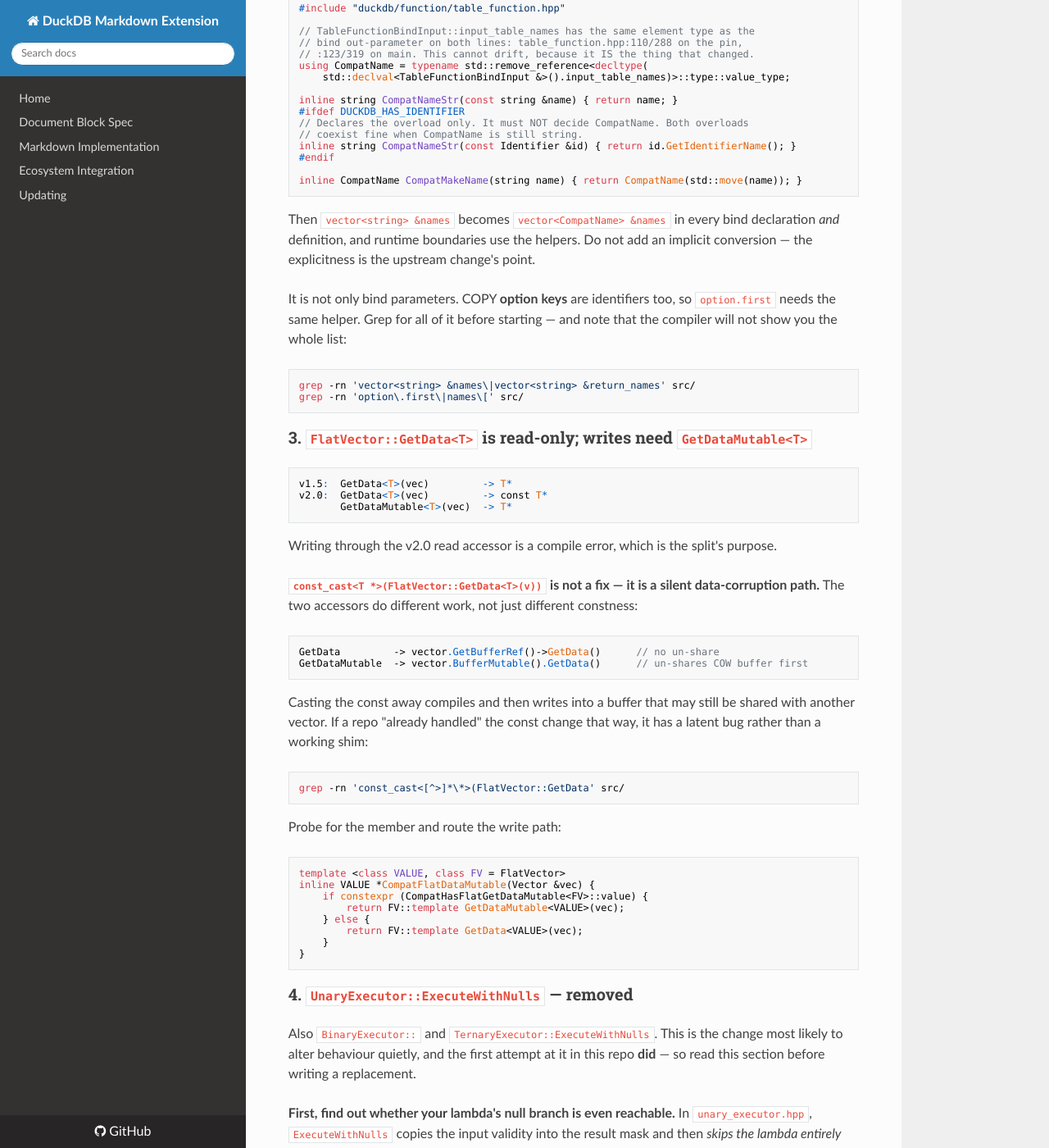
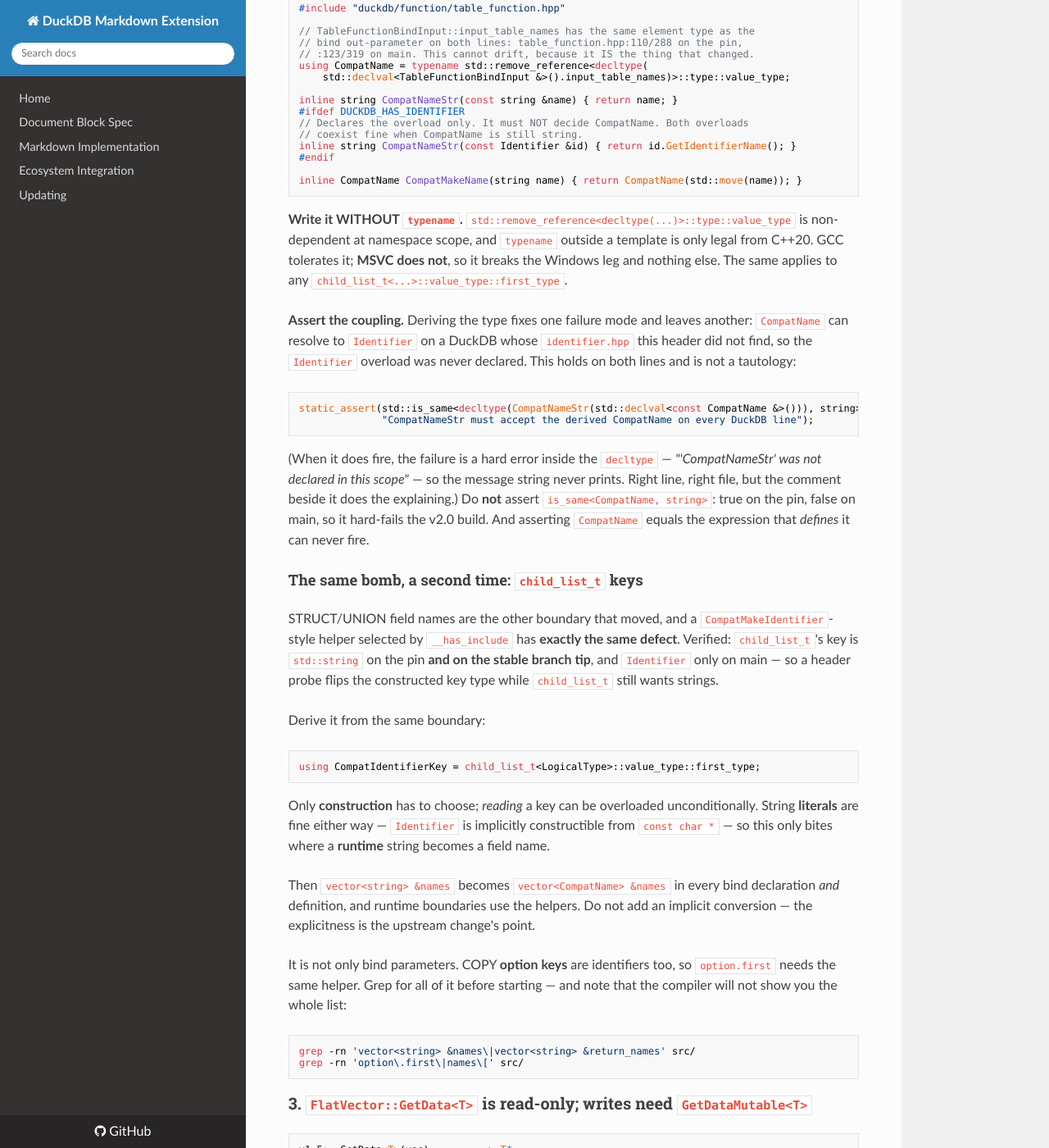
Before and after one commit to teaguesterling/duckdb_markdown, an MkDocs documentation site: the page built from docs/duckdb_v2_migration.md, in a window 1280 px wide and 1400 px high, scrolled down 4628 px. Shown: the whole window at 82% size. Built offline with MkDocs 1.6.1, drawn with Linux system fonts in a browser that asks for light colours; nearby versions of some CDN libraries; some of the changed text lies outside the part shown.

Commit message:
fix: typename at namespace scope is C++20-only and breaks the MSVC leg
The CompatName derivation was written with a leading `typename`.
std::remove_reference<decltype(...)>::type::value_type is non-dependent at
namespace scope, and typename outside a template is only legal from C++20. GCC
tolerates it, so every Linux and macOS leg would have stayed green while the
Windows leg failed on a construct that has nothing to do with the port.

Guide gains a second instance of the time bomb, same class as CompatName. A
CompatMakeIdentifier-style helper selected by __has_include has exactly the same
defect for STRUCT/UNION field names: child_list_t key is std::string on the pin
AND on the stable branch tip, Identifier only on main. Derive it from
child_list_t<LogicalType>::value_type::first_type. Only CONSTRUCTION has to
choose; reading can be overloaded unconditionally, and string literals are fine
either way, so it bites only where a runtime string becomes a field name.

Corrects two things in class 13.

"Needs no shim" was right for a plain function and WRONG for a FunctionSet,
which is where most functions live: the pin FunctionSet has vector<T> functions
and no set-level SetFallible, main has SetFallible() and
vector<shared_ptr<const T>>. Neither spelling works on both, so the set case
needs a probe. As written the guide would have left every ScalarFunctionSet
unmarked on the shipping version.

And the framing was backwards. v1.5 already HAS the errors flag and already
feeds it to CanThrow(); v2.0 added enforcement, not the contract. So this is a
latent correctness bug on the version we ship that v2.0 surfaces, not a compat
chore -- which also makes over-marking a real if small pessimization rather than
a free hedge. The fallibility grep is now two-step, because a catch-all that
RETURNS rather than rethrows makes a throwing function non-fallible and a
one-step grep over-marks.

Class 6 gains the grep that actually finds it -- on the field ASSIGNMENT, since
searching for the setters only finds already-fixed code -- and the note that
most of those setters already exist on the pin, varargs being the exception.

Full suite green against the pinned v1.5: 1800 assertions, 49 test cases.

Found across the yaml, scalarfs and duck_block_utils ports.

Co-Authored-By: Claude Opus 5 (1M context) <noreply@anthropic.com>
Claude-Session: https://claude.ai/code/session_01XoHU19qnngy1CJnXyX1csz

````diff
--- a/docs/duckdb_v2_migration.md
+++ b/docs/duckdb_v2_migration.md
@@ -232,6 +232,48 @@ inline string CompatNameStr(const Identifier &id) { return id.GetIdentifierName(
 inline CompatName CompatMakeName(string name) { return CompatName(std::move(name)); }
 ```
 
+**Write it WITHOUT `typename`.** `std::remove_reference<decltype(...)>::type::value_type`
+is non-dependent at namespace scope, and `typename` outside a template is only
+legal from C++20. GCC tolerates it; **MSVC does not**, so it breaks the Windows
+leg and nothing else. The same applies to any
+`child_list_t<...>::value_type::first_type`.
+
+**Assert the coupling.** Deriving the type fixes one failure mode and leaves
+another: `CompatName` can resolve to `Identifier` on a DuckDB whose
+`identifier.hpp` this header did not find, so the `Identifier` overload was never
+declared. This holds on both lines and is not a tautology:
+
+```cpp
+static_assert(std::is_same<decltype(CompatNameStr(std::declval<const CompatName &>())), string>::value,
+              "CompatNameStr must accept the derived CompatName on every DuckDB line");
+```
+
+(When it does fire, the failure is a hard error inside the `decltype` —
+*"'CompatNameStr' was not declared in this scope"* — so the message string never
+prints. Right line, right file, but the comment beside it does the explaining.)
+Do **not** assert `is_same<CompatName, string>`: true on the pin, false on main,
+so it hard-fails the v2.0 build. And asserting `CompatName` equals the expression
+that *defines* it can never fire.
+
+#### The same bomb, a second time: `child_list_t` keys
+
+STRUCT/UNION field names are the other boundary that moved, and a
+`CompatMakeIdentifier`-style helper selected by `__has_include` has **exactly the
+same defect**. Verified: `child_list_t`'s key is `std::string` on the pin **and on
+the stable branch tip**, and `Identifier` only on main — so a header probe flips
+the constructed key type while `child_list_t` still wants strings.
+
+Derive it from the same boundary:
+
+```cpp
+using CompatIdentifierKey = child_list_t<LogicalType>::value_type::first_type;
+```
+
+Only **construction** has to choose; *reading* a key can be overloaded
+unconditionally. String **literals** are fine either way — `Identifier` is
+implicitly constructible from `const char *` — so this only bites where a
+**runtime** string becomes a field name.
+
 Then `vector<string> &names` becomes `vector<CompatName> &names` in every bind
 declaration *and* definition, and runtime boundaries use the helpers. Do not add
 an implicit conversion — the explicitness is the upstream change's point.
@@ -402,6 +444,20 @@ BoundFunctionExpression::bind_info (now private)
 object, and `Catalog::GetEntry`, `FunctionBinder::BindScalarFunction` and the
 `FunctionExpression` constructor all take `Identifier` where they took `string`.
 
+Most of these need **no shim at all** — the setters already exist on the pin
+(`SetNullHandling` at `function.hpp:199`, likewise `SetReturnType`,
+`GetReturnType`, `GetStability`, and `BaseExpression::GetAlias`). `varargs` is
+the one member that genuinely needs a branch, because v1.5's `SimpleFunction` has
+a public field and no `SetVarArgs`.
+
+The grep that finds this class is on the **assignment**, not the setter —
+searching for `SetStability|SetNullHandling|SetVarArgs` only finds code that has
+already been fixed:
+
+```
+grep -rnE '\.(null_handling|stability|varargs|bind|serialize) *=' src/
+```
+
 **Do not write these shims from scratch.** `duckdb_yaml`'s
 `src/include/duckdb_compat.hpp` is the most complete in the fleet and already has
 them — `DUCKDB_SCALAR_BIND_PARAMS` / `_CONTEXT` / `_ARGS`, `CompatExprReturnType`,
@@ -534,11 +590,33 @@ INTERNAL Error: Scalar function "to_xml" threw an execution error, but the
 function is not marked as fallible - the function must call SetFallible().
 ```
 
-**No shim.** `SetFallible()` exists identically on the pin
-(`function.hpp:211`, on `BaseScalarFunction`) and on main
-(`scalar_function.hpp:249`) — same name, same zero-argument spelling. A probe
-would take the same branch on both, which is detection that detects nothing.
-Call `f.SetFallible()` directly.
+**Read this before the error message above: v1.5 already has this flag.**
+`BaseScalarFunction::SetFallible()` is at `function.hpp:211` on the pin, and
+`FunctionErrors errors` (defaulting to `CANNOT_ERROR`) already feeds
+`Expression::CanThrow()`. **v2.0 did not add the contract — it added
+enforcement of a contract that already existed and that these extensions have
+been quietly violating on the version they ship.** That reframes the whole
+change: it is not a v2.0 compat chore, it is a latent correctness bug on v1.5
+that v2.0 surfaces.
+
+**A plain function needs no shim; a `FunctionSet` does.** This is the trap, and
+most functions live in sets:
+
+```
+pin:   FunctionSet has `vector<T> functions`         and NO set-level SetFallible
+main:  FunctionSet has SetFallible()                 and `vector<shared_ptr<const T>>`
+```
+
+So neither spelling works on both. Probe for the set-level member:
+
+```cpp
+// true_type  -> set.SetFallible();                              // v2.0 set, or any plain function
+// false_type -> for (auto &f : set.functions) f.SetFallible();  // v1.5 set, members still mutable
+```
+
+A guide that just says "call it directly" leaves **every `ScalarFunctionSet`
+unmarked on the shipping version** — in one repo that was 10 sets against 8 plain
+functions, i.e. most of the surface.
 
 **It is not a no-op on the version you ship — it is unenforced.** The
 distinction matters: v1.5 *has* the flag and *consults* it; it simply does not
@@ -553,11 +631,24 @@ shipped planner **strictly more conservative** around it. That direction is safe
 have been — but it is a real change, so measure it rather than assuming.
 
 **Mark precisely, not defensively.** Because the property is optimizer-visible,
-declaring it on a function that *cannot* throw is itself a behaviour change, not
-free insurance. The reachability question is answerable statically: grep your own
-code for `throw`, then find the transitive callers of any throwing *helper*. In
-one repo three files included a throwing helper's header for an unrelated parser
-and did not reach the throw at all.
+over-marking is a small real pessimisation of the shipped binary, not a free
+hedge.
+
+A one-step `grep throw` **over-marks**. Make it two steps: grep `throw`, then
+check whether an enclosing handler *swallows* it. The tell is a catch-all that
+**returns** rather than rethrows:
+
+```cpp
+catch (...) { return false; }              // NOT fallible -- the throw never escapes
+catch (const InvalidInputException &) { throw; }   // IS fallible
+```
+
+Two functions can look identical until you read the handler. In one repo, 18 of
+21 scalar functions were fallible and the 3 that were not could not be told apart
+by grepping `throw` at all. Also follow the transitive callers of any throwing
+*helper* — and note that including a throwing helper's header proves nothing;
+one repo had three files including such a header for an unrelated parser and
+never reaching the throw.
 
 **Registration shape can block the fix.** `loader.RegisterFunction(ScalarFunction(...))`
 constructs a temporary, so there is no object to call `SetFallible()` on. Hoist
````
Also changed, not shown: 1 other file.
